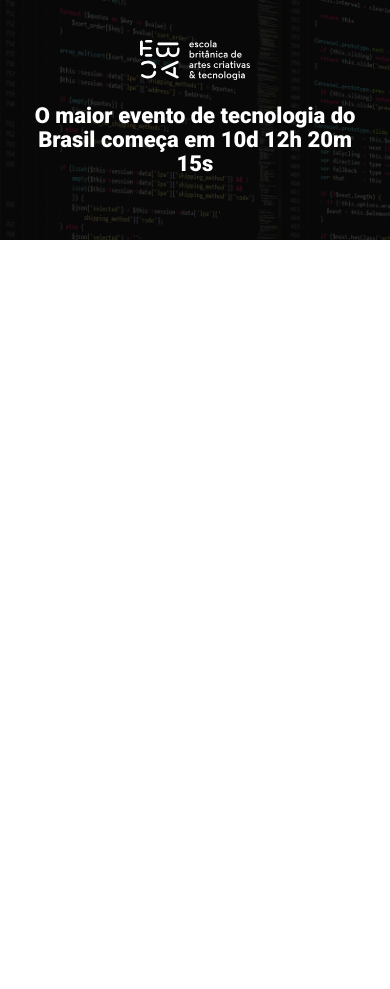
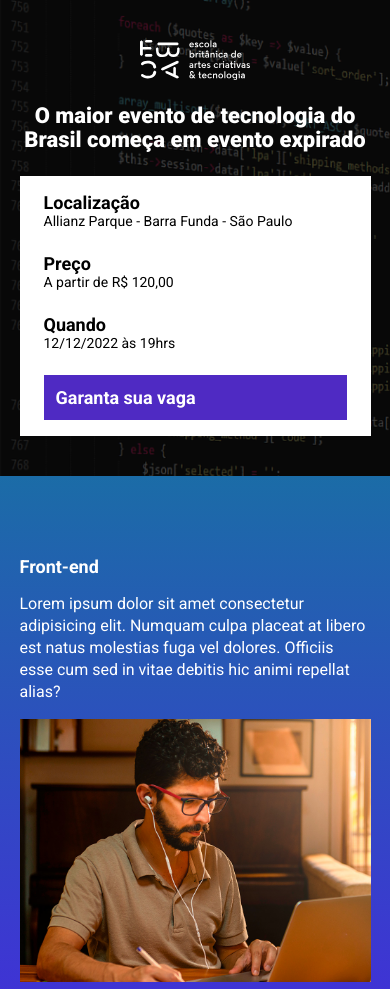
Before and after one commit to WelsonAndrade/ebac_tech_talks, a website built with Parcel: page src/index.html in a window 390 px wide. Shown: the top 989 px of the page. Before the commit the page ends 844 px from the top, so only its background shows below. Built offline with nearby package versions, Linux system fonts and the light colour scheme.

Commit message:
criando o a contagem regressiva

```diff
--- a/package.json
+++ b/package.json
@@ -2,9 +2,9 @@
   "name": "ebac_talks",
   "version": "1.0.0",
   "description": "",
-  "main": "index.js",
   "scripts": {
     "dev": "parcel src/index.html src/styles/main.scss src/scripts/main.js",
+    "build": "parcel build src/index.html",
     "test": "echo \"Error: no test specified\" && exit 1"
   },
   "keywords": [],
@@ -13,6 +13,7 @@
   "devDependencies": {
     "@parcel/transformer-sass": "^2.13.3",
     "parcel": "^2.13.3",
-    "sharp": "^0.33.5"
+    "sharp": "^0.33.5",
+    "svgo": "^3.3.2"
   }
 }
--- a/src/index.html
+++ b/src/index.html
@@ -8,16 +8,83 @@
     <link rel="preconnect" href="https://fonts.gstatic.com" crossorigin>
     <link href="https://fonts.googleapis.com/css2?family=Roboto:wght@400;700;900&display=swap" rel="stylesheet">
     <link rel="stylesheet" href="styles/main.scss">
+    <link rel="stylesheet" href="https://unpkg.com/aos@next/dist/aos.css" />
 </head>
 <body>
     <header class="hero">
         <div class="container">
             <img class="hero__logo" src="./images/ebac_logo.svg" alt="EBAC">
             <p class="hero__text">
-                O maior evento de tecnologia do Brasil começa em 10d 12h 20m 15s
+                O maior evento de tecnologia do Brasil começa em <span id="contador"></span>
             </p>
+            <div class="infos-bar">
+                <ul class="infos-bar__infos">
+                    <li class="infos-bar__infos__item">
+                        <b>Localização</b>
+                        Allianz Parque - Barra Funda - São Paulo
+                    </li>
+                    <li class="infos-bar__infos__item">
+                        <b>Preço</b>
+                        A partir de R$ 120,00
+                    </li>
+                    <li class="infos-bar__infos__item">
+                        <b>Quando</b>
+                        12/12/2022 às 19hrs
+                    </li>
+                </ul>
+                <a href="#" class="button button--primary">
+                    Garanta sua vaga
+                </a>
+            </div>
         </div>
     </header>
+
+    <section class="event event--frontend">
+        <div class="container" data-aos="fade-right">
+            <div class="event__details">
+                <h2 class="event__details__title">Front-end</h2>
+                <p class="event__details__description">
+                    Lorem ipsum dolor sit amet consectetur adipisicing elit. Numquam culpa placeat at libero est natus molestias fuga vel dolores. Officiis esse cum sed in vitae debitis hic animi repellat alias?
+                </p>
+            </div>
+            <img class="event__image" src="./images/frontend.png" alt="Front-end">
+        </div>
+    </section>
+    <section class="event event--ui-ux event--image-left">
+        <div class="container" data-aos="fade-left">
+            <div class="event__details">
+                <h2 class="event__details__title">UI/UX</h2>
+                <p class="event__details__description">
+                    Lorem ipsum dolor sit amet consectetur adipisicing elit. Numquam culpa placeat at libero est natus molestias fuga vel dolores. Officiis esse cum sed in vitae debitis hic animi repellat alias?
+                </p>
+            </div>
+            <img class="event__image" src="./images/frontend.png" alt="Front-end">
+        </div>
+    </section>
+    <section class="event event--data-science">
+        <div class="container" data-aos="fade-right">
+            <div class="event__details">
+                <h2 class="event__details__title">Data Science</h2>
+                <p class="event__details__description">
+                    Lorem ipsum dolor sit amet consectetur adipisicing elit. Numquam culpa placeat at libero est natus molestias fuga vel dolores. Officiis esse cum sed in vitae debitis hic animi repellat alias?
+                </p>
+            </div>
+            <img class="event__image" src="./images/frontend.png" alt="Front-end">
+        </div>
+    </section>
+    <section class="event event--backend event--image-left">
+        <div class="container" data-aos="fade-left">
+            <div class="event__details">
+                <h2 class="event__details__title">Backend</h2>
+                <p class="event__details__description">
+                    Lorem ipsum dolor sit amet consectetur adipisicing elit. Numquam culpa placeat at libero est natus molestias fuga vel dolores. Officiis esse cum sed in vitae debitis hic animi repellat alias?
+                </p>
+            </div>
+            <img class="event__image" src="./images/frontend.png" alt="Front-end">
+        </div>
+    </section>
+
+    <script src="https://unpkg.com/aos@next/dist/aos.js"></script>
     <script src="scripts/main.js"></script>
 </body>
 </html>
--- a/src/scripts/main.js
+++ b/src/scripts/main.js
@@ -1 +1,32 @@
-console.log("olá mundo");
+AOS.init();
+
+const dataDoEvento = new Date("jan 12, 2025 19:00:00");
+const timeStampDoEvento = dataDoEvento.getTime();
+
+const contaAsHoras = setInterval(function() {
+    const agora = new Date ();
+    const timeStampAtual = agora.getTime();
+
+    const distanciaAteOEvento = timeStampDoEvento - timeStampAtual;
+
+    const diaEmMs = 1000 * 60 * 60 * 24;
+    const horaEmMs = 1000 * 60 *60;
+    const minutoEmMs = 1000 * 60;
+
+    const diasAteOEvento = Math.floor(distanciaAteOEvento / diaEmMs);
+    const horasAteOEvento = Math.floor((distanciaAteOEvento % diaEmMs) / horaEmMs);
+    const minutosAteOEvento = Math.floor ((distanciaAteOEvento % horaEmMs) / minutoEmMs);
+    const segundosAteOEvento = Math.floor((distanciaAteOEvento % minutoEmMs) / 1000);
+
+    console.log(diasAteOEvento);
+    console.log (horasAteOEvento);
+    console.log (minutosAteOEvento);
+    console.log (segundosAteOEvento)
+
+    document.getElementById('contador').innerHTML = `${diasAteOEvento}d ${horasAteOEvento}h ${minutosAteOEvento}m ${segundosAteOEvento}s`;
+
+    if (distanciaAteOEvento < 0) {
+        clearInterval(contaAsHoras);
+        document.getElementById('contador').innerHTML = 'evento expirado';
+    }
+}, 1000);
--- /dev/null
+++ b/src/styles/_event.scss
@@ -0,0 +1,64 @@
+@use 'variables';
+
+.event  {
+    padding: 80px 0;
+
+    &--frontend{
+        background-image: linear-gradient(variables.$blue1,variables.$blue2);
+    }
+
+    &--ui-ux{
+        background-image: linear-gradient(variables.$blue2,variables.$pink);
+    }
+
+    &--data-science{
+        background-image: linear-gradient(variables.$pink,variables.$yellow);
+    }
+
+    &--backend{
+        background-image: linear-gradient(variables.$yellow,variables.$pink);
+    }
+
+    &--image-left {
+        .container{
+            flex-direction: row-reverse;
+        }
+    }
+
+    .container {
+        display: flex;
+        gap: 40px;
+    }
+
+    &__image {
+        max-width: 360px;
+    }
+
+    &__details {
+
+        &__title {
+            font-size: 18px;
+            font-weight: bold;
+            margin-bottom: 16px;
+        }
+
+        &__description {
+            line-height: 22px;
+        }
+    }
+
+    @media (max-width:640px) {
+        .container {
+            display: block;
+        }
+
+        &__image {
+            width: 100%;
+        }
+
+        &__details {
+            margin-right: 0;
+            margin-bottom: 16px;
+        }
+    }
+}
--- a/src/styles/_hero.scss
+++ b/src/styles/_hero.scss
@@ -1,3 +1,5 @@
+@use 'variables';
+
 .hero {
     padding-top: 64px;
     padding-bottom: 100px;
@@ -16,7 +18,7 @@
         left: 0;
         width: 100%;
         height: 100%;
-        background-color: #000;
+        background-color: variables.$secondaryTextColor;
         content: '';
         opacity: .7;
 
--- /dev/null
+++ b/src/styles/_variables.scss
@@ -0,0 +1,8 @@
+$textColor:#fff;
+$secondaryTextColor:#000;
+
+$blue1: #1b6ca7;
+$blue2: #442bdb;
+$pink: #892238;
+$yellow: #9c791d;
+$purple: #4f2ac3;
--- /dev/null
+++ b/src/styles/components/_buttons.scss
@@ -0,0 +1,26 @@
+@use '../variables';
+
+.button {
+    padding: 12px;
+    font-size: 18px;
+    font-weight: bold;
+    text-decoration: none;
+    text-align: center;
+    white-space: nowrap;
+
+    &--primary {
+        color: #fff;
+        background-color: variables.$purple;
+    }
+
+    @media (max-width: 640px) {
+        display: block;
+        width: 100%;
+    }
+
+    @media (max-width: 1024px) {
+        display: flex;
+        align-items: center;
+    }
+
+}
--- /dev/null
+++ b/src/styles/components/infos_bar.scss
@@ -0,0 +1,44 @@
+@use '../variables';
+
+.infos-bar {
+    padding: 16px 24px;
+    background-color: variables.$textColor;
+    display: flex;
+    justify-content: space-between;
+
+    &__infos {
+        display: flex;
+        gap: 40px;
+
+        &__item {
+            font-size: 14px;
+            color: variables.$secondaryTextColor;
+
+            b {
+                color: variables.$secondaryTextColor;
+                font-size: 18px;
+                display: block;
+            }
+        }
+    }
+
+    @media (max-width: 640px) {
+        display: block;
+
+        &__infos {
+            display: block;
+
+            &__item {
+                margin-bottom:24px;
+            }
+        }
+    }
+
+    @media (max-width:1024px) {
+        &__infos {
+            gap: 16px;
+        }
+    }
+
+
+}
--- a/src/styles/main.scss
+++ b/src/styles/main.scss
@@ -1,11 +1,16 @@
 @use 'hero';
+@use 'components/infos_bar';
+@use 'components/buttons';
+@use 'event';
+@use 'variables';
 
 * {
     margin: 0;
     padding: 0;
     box-sizing: border-box;
     font-family: Roboto, sans-serif;
-    color: #fff;
+    color: variables.$textColor;
+    list-style: none;
 }
 
 .container {
```
Also changed, not shown: 1 other file.
